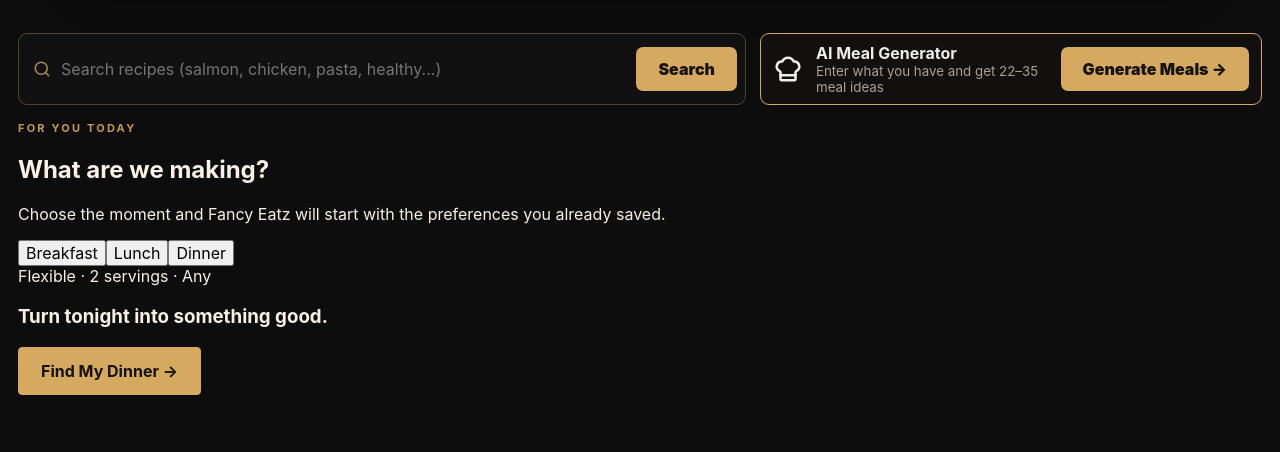
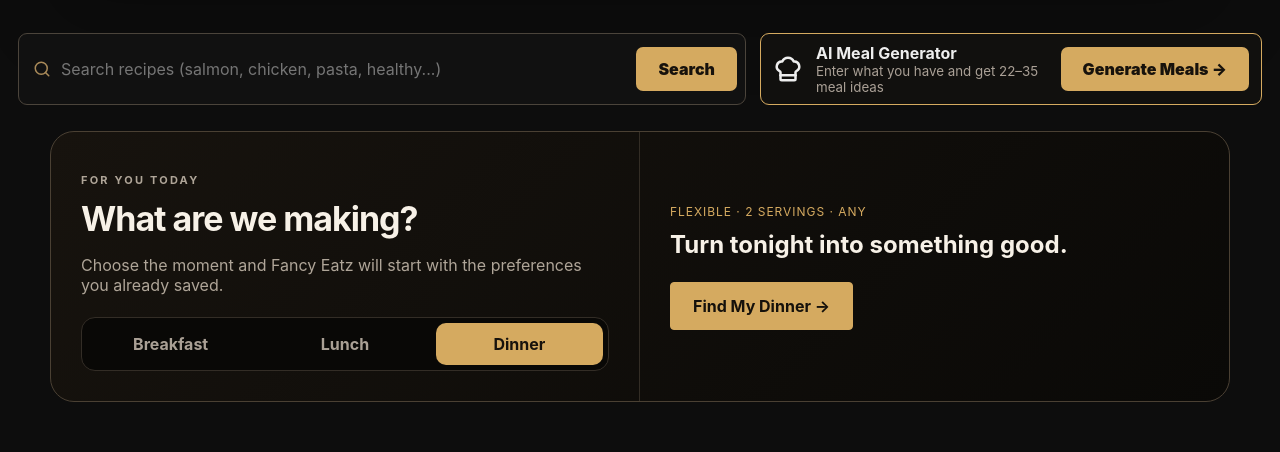
Before and after one commit to Camlito/Fancy-Eatz, a React (Vite) app: page / in a window 1280 px wide. Shown: the part 2193-2645 px from the top of the page. Built offline with nearby package versions, Linux system fonts and the light colour scheme.

Commit message:
Style daily personalized meal experience

```diff
--- a/src/index.css
+++ b/src/index.css
@@ -876,3 +876,6 @@
 
 .return-home{max-width:1180px;margin:26px auto;padding:24px 0}.return-grid{display:grid;grid-template-columns:repeat(3,1fr);gap:12px}.return-grid>button{display:flex;align-items:center;text-align:left;gap:14px;min-height:94px;padding:18px;border:1px solid #3e372e;border-radius:18px;background:linear-gradient(145deg,#15120e,#0d0b09);color:#f5efe7;cursor:pointer}.return-grid>button>span{display:grid;place-items:center;flex:0 0 42px;height:42px;border-radius:50%;background:#d5aa60;color:#17120c;font-weight:900;font-size:18px}.return-grid b,.return-grid small{display:block}.return-grid b{font-size:16px;margin-bottom:5px}.return-grid small{color:#a9a095;line-height:1.35}.recent-wrap{margin-top:26px;padding-top:20px;border-top:1px solid #2f2a24}
 @media(max-width:800px){.return-home{margin:20px 12px;padding:0}.return-grid{grid-template-columns:1fr}.return-grid>button{min-height:82px;border-radius:15px}.recent-wrap .home-recipe-strip{overflow-x:auto;display:flex}.recent-wrap .home-recipe-card{min-width:220px}}
+
+.tonight-card{max-width:1180px;margin:26px auto;display:grid;grid-template-columns:1fr 1fr;overflow:hidden;border:1px solid #4a4033;border-radius:24px;background:linear-gradient(135deg,#17130e,#0a0907)}.tonight-copy,.tonight-action{padding:30px}.tonight-copy{border-right:1px solid #332d25}.tonight-copy h2{font-size:34px;margin:5px 0 8px;letter-spacing:-.03em}.tonight-copy>p{color:#afa598}.meal-switch{display:flex;gap:7px;margin-top:22px;padding:5px;background:#090806;border:1px solid #332d26;border-radius:14px}.meal-switch button{flex:1;border:0;background:transparent;color:#aaa095;padding:11px 8px;border-radius:10px;cursor:pointer;font-weight:700}.meal-switch button.active{background:#d5aa60;color:#17120c}.tonight-action{display:flex;flex-direction:column;justify-content:center;align-items:flex-start}.tonight-action>span{font-size:12px;color:#d5aa60;text-transform:uppercase;letter-spacing:.08em}.tonight-action h3{font-size:24px;line-height:1.2;margin:12px 0 22px;max-width:430px}
+@media(max-width:800px){.tonight-card{grid-template-columns:1fr;margin:18px 12px;border-radius:18px}.tonight-copy,.tonight-action{padding:21px 18px}.tonight-copy{border-right:0;border-bottom:1px solid #332d25}.tonight-copy h2{font-size:28px}.meal-switch button{min-height:46px}.tonight-action h3{font-size:21px}.tonight-action .primary{width:100%;justify-content:center;min-height:50px}}
```
